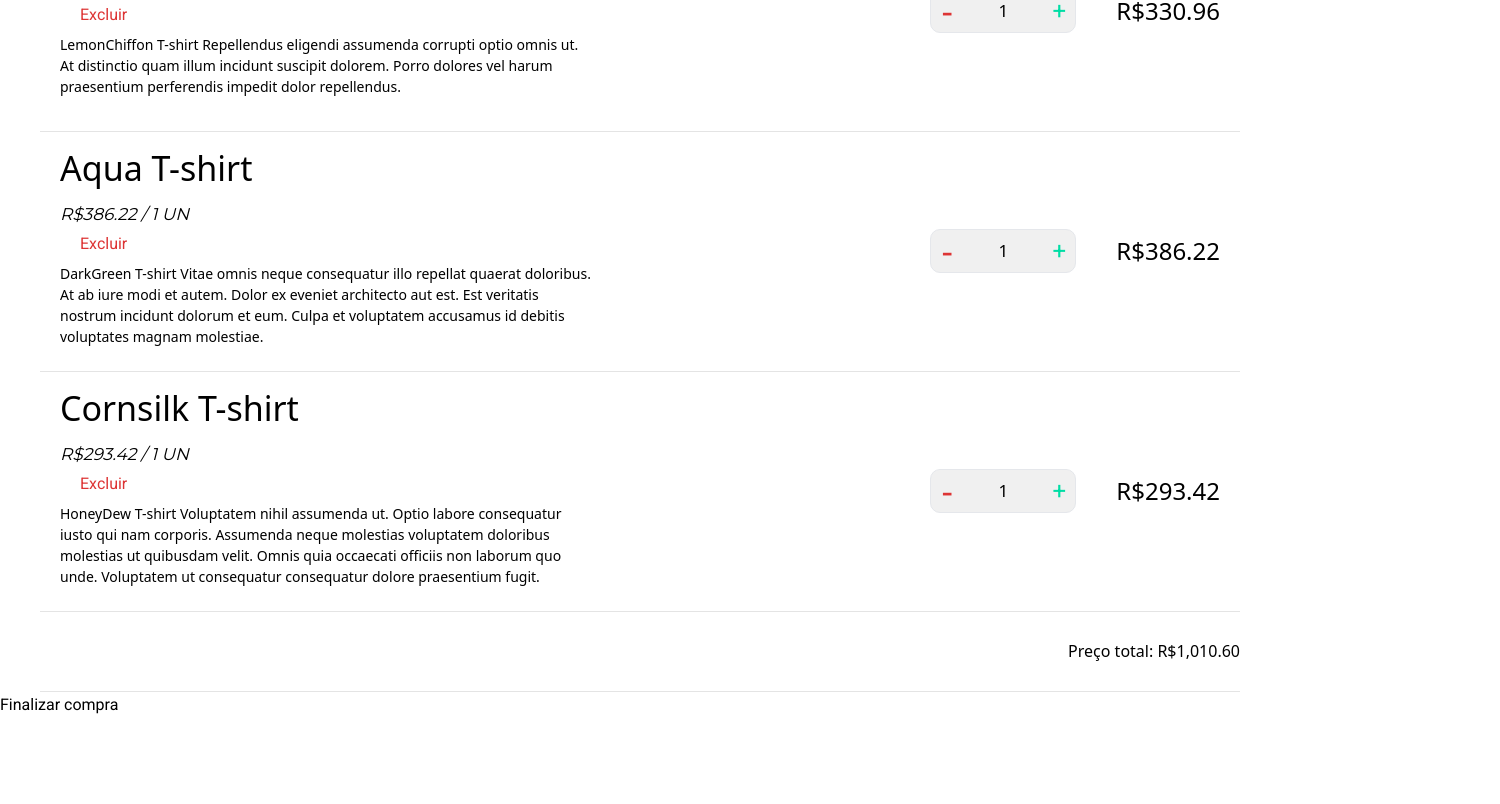
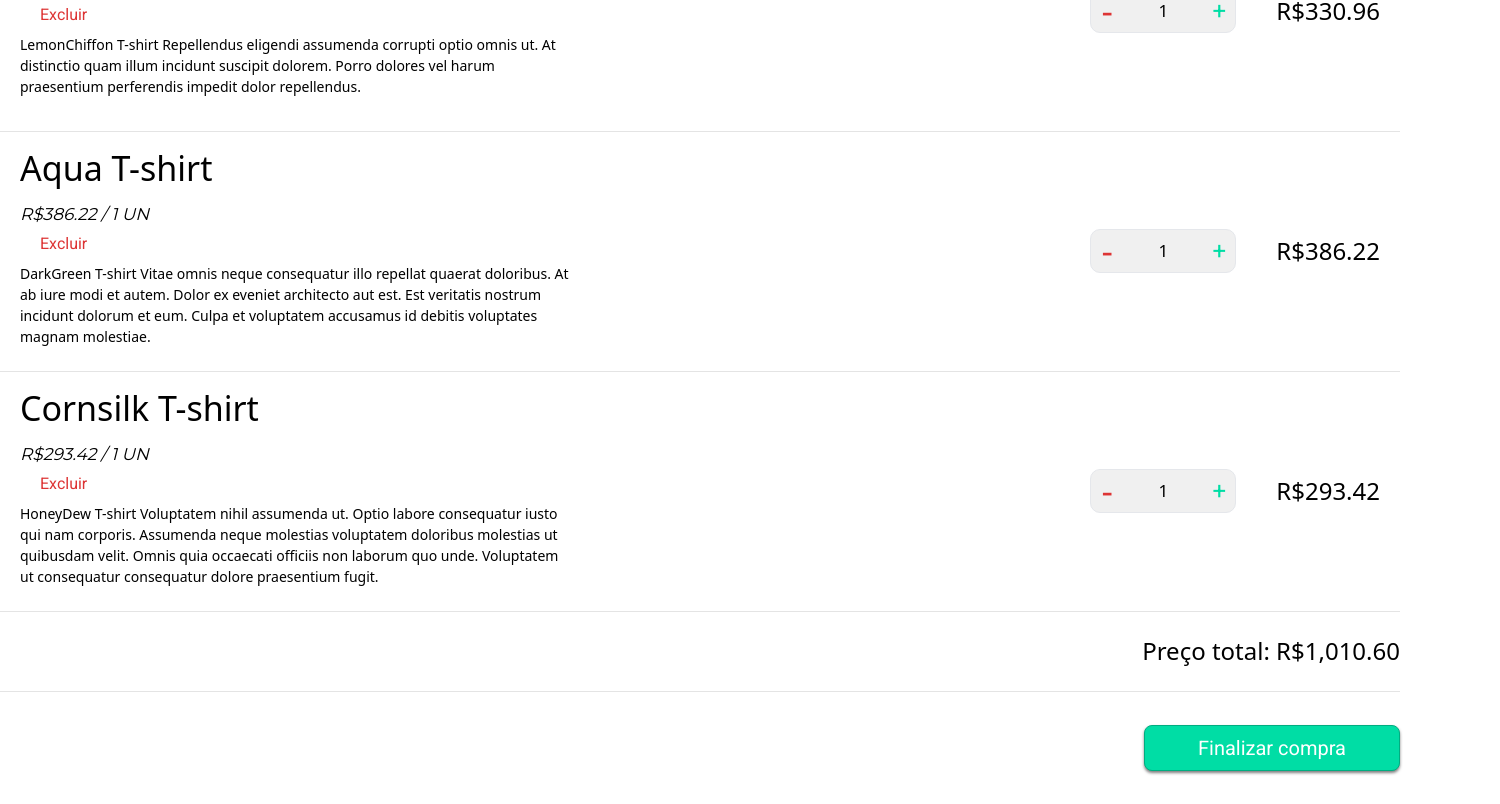
Before and after one commit to DouglasSantos94/b2rise-frontend-challenge, an Angular app: page /cart in a window 1280 px wide. Shown: the part 293-1097 px from the top of the page, 1500 px wide, since content can reach past the window. Before the commit the page ends 1010 px from the top, so only its background shows below. Built offline with nearby package versions, Linux system fonts and the light colour scheme.

Commit message:
style(cart): increment cart style

```diff
--- a/src/app/cart/cart.component.html
+++ b/src/app/cart/cart.component.html
@@ -1,7 +1,7 @@
 <app-top-bar></app-top-bar>
-<section class="w-full pt-5" *ngIf="products.length > 0">
-  <h2 class="text-[47px] text-left">Carrinho</h2>
-  <ul class="w-[1200px] m-auto flex flex-col">
+<section class="w-full m-auto pt-5" *ngIf="products.length > 0">
+  <h2 class="w-[1500px] m-auto text-[47px] text-left">Carrinho</h2>
+  <ul class="w-[1400px] m-auto flex flex-col">
     <li
       class="w-full h-60 px-5 flex justify-between items-center border-b-1 border-gray"
       *ngFor="let product of products"
@@ -48,12 +48,20 @@
         </div>
       </div>
     </li>
-    <li class="h-20 flex justify-end items-center border-b-1 border-gray">
+    <li
+      class="h-20 text-2xl flex justify-end items-center border-b-1 border-gray"
+    >
       Preço total: {{ totalPrice | currency : "BRL" }}
     </li>
   </ul>
-
-  <button type="button">Finalizar compra</button>
+  <div class="w-[1400px] h-28 m-auto flex justify-end items-center">
+    <button
+      class="w-64 p-2 bg-green box-border border border-green rounded-lg shadow-1 text-xl text-center text-white"
+      type="button"
+    >
+      Finalizar compra
+    </button>
+  </div>
 </section>
 <section *ngIf="products.length === 0">
   <h2>O carrinho está vazio!</h2>
```
